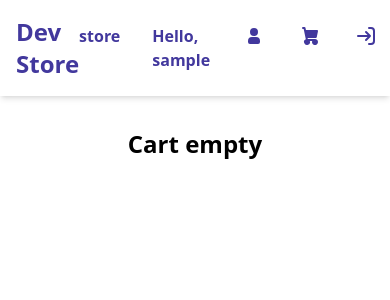
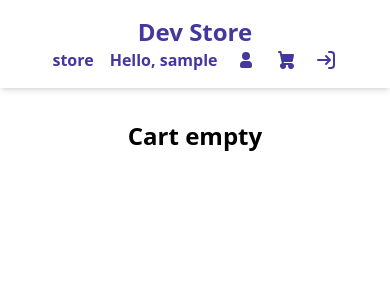
Before and after one commit to byron-fran/Dev-Store-Django, a Django app: page /cart/ in a window 390 px wide. Shown: the top 300 px of the page. Run offline with Django 5.2, Linux system fonts and the light colour scheme; the visitor is signed in with stand-in values (Sample User, id 1); data that the repository does not hold is empty; some libraries are stand-ins or nearby versions.

Commit message:
fixed navbar

```diff
--- a/base/templates/footer.html
+++ b/base/templates/footer.html
@@ -3,7 +3,7 @@
 {% load static %}
 
     <footer class="mt-20 bg-indigo-800 p-20">
-        <div class="grid md:grid-cols-4">
+        <div class="grid grid-cols-1  md:grid-cols-4">
             <div class="col-span-1 text-white">
                 <h2 class="text-left font-bold text-xl">About us</h2>
                 <p class="text-left mt-2">History</p>
--- a/base/templates/navbar.html
+++ b/base/templates/navbar.html
@@ -1,7 +1,7 @@
 
-<nav class="shadow-md flex justify-between items-center text-indigo-800 p-4 w-full   transition-transform duration-300 z-50 ease-in-out transform" id="navbar">
+<nav class="shadow-md flex-col md:flex-row flex justify-between items-center text-indigo-800 p-4 w-full   transition-transform duration-300 z-50 ease-in-out transform" id="navbar">
     <a class="font-extrabold text-2xl " href={% url  'home' %}>Dev Store</a>
-    <ul class="flex  justify-end gap-8">
+    <ul class="flex  justify-end gap-4 md:gap-8">
 
         <li>
             <a class="font-bold" href="{% url  'product:list_products'  %}?page=1">store </a>
```
Also changed, not shown: Order/views.py (line endings or trailing spaces), theme/static/css/dist/styles.css.
